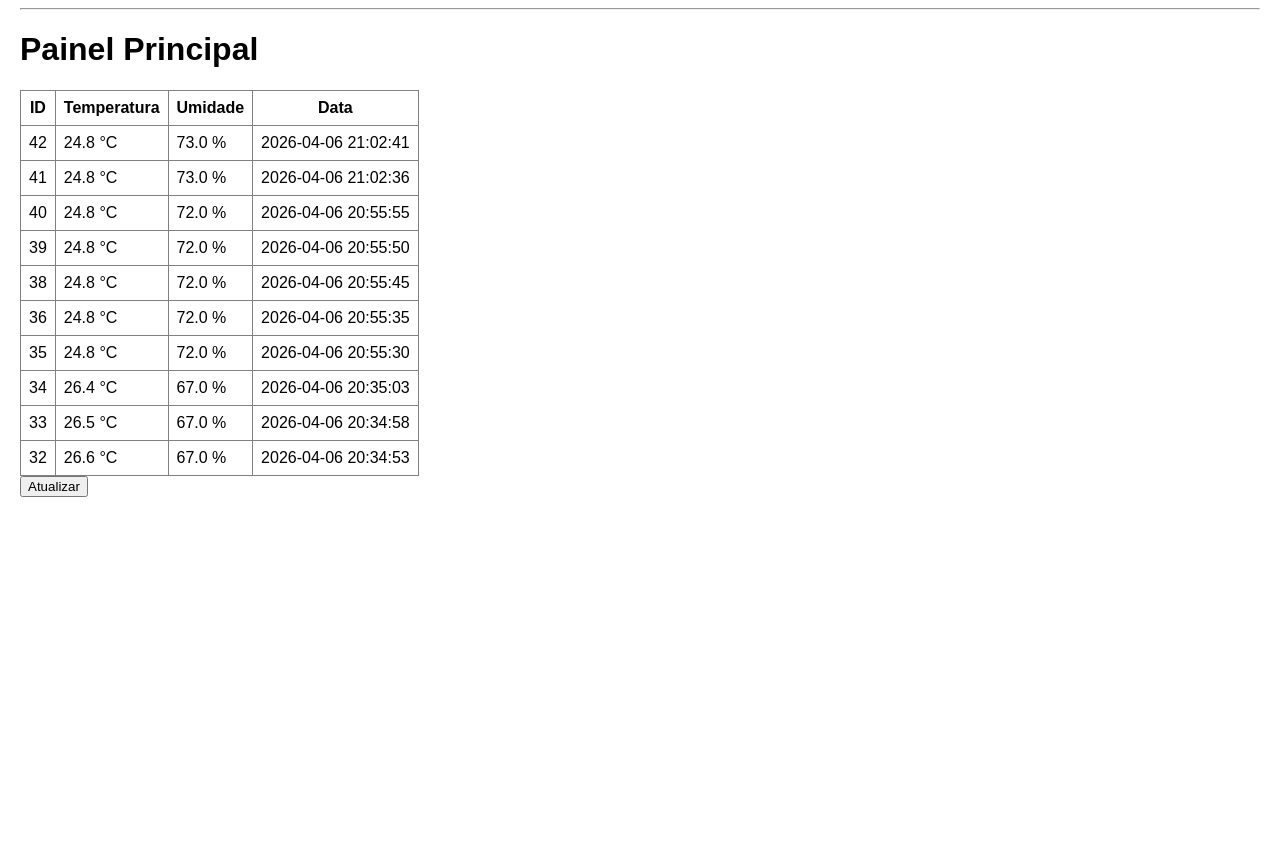
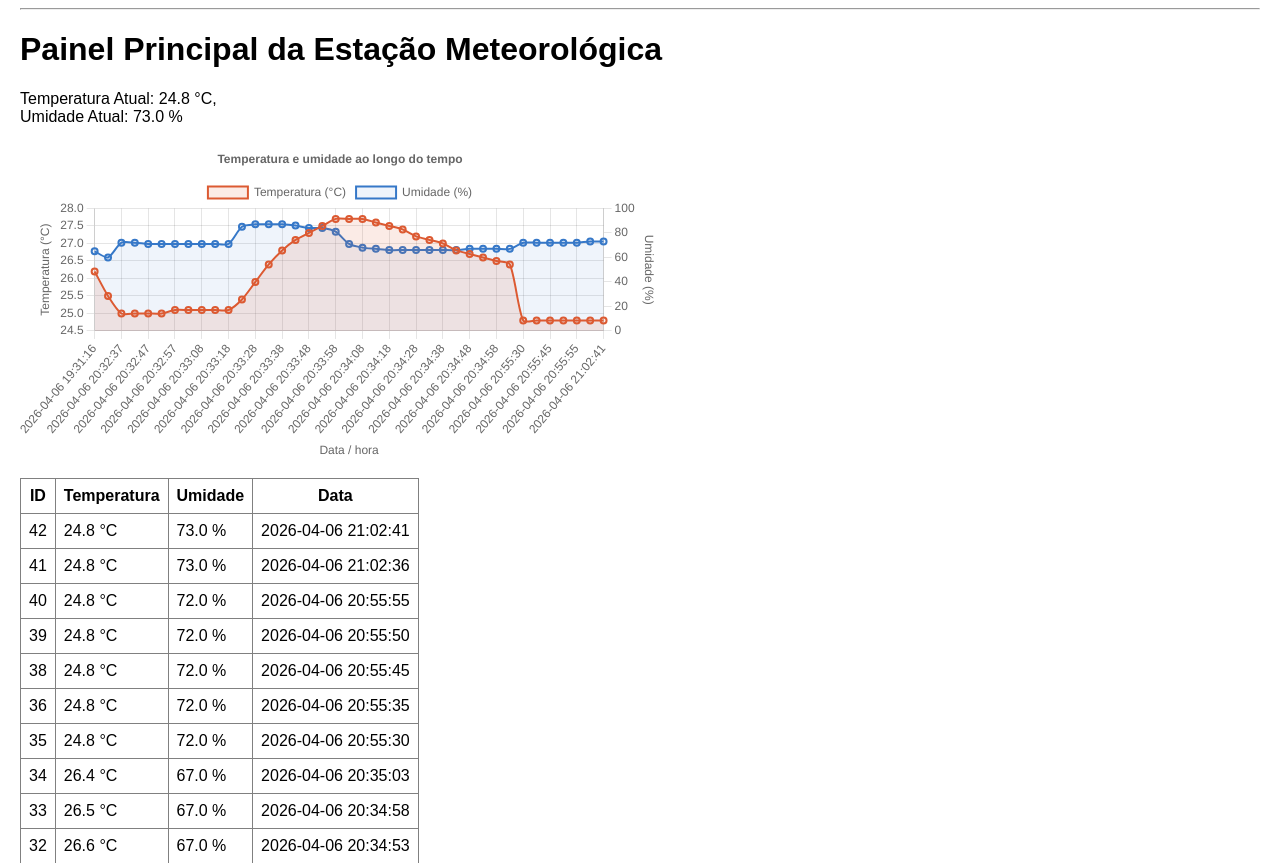
Before and after one commit to AmandaMartinez-R/estacao-meteorologica-murilo, a Flask app: page / in a window 1280 px wide. Shown: the part 38-901 px from the top of the page. Before the commit the page ends 535 px from the top, so only its background shows below. Run offline with Flask 3, Linux system fonts and the light colour scheme; data comes from the database, SQL or seed files in the repository; both versions use the stored data as it was after the commit.

Commit message:
feat: Adiciona gráfico de temperatura e umidade por tempo

```diff
--- a/src/app.py
+++ b/src/app.py
@@ -9,7 +9,7 @@ init_db()
 # rota GET / (painel principal)
 @app.route('/')
 def index():
-    leituras = listar_leituras(10)
+    leituras = listar_leituras(40)
 
     formato = request.args.get('formato')
 
--- a/src/static/css/style.css
+++ b/src/static/css/style.css
@@ -10,3 +10,10 @@ table {
 th, td {
     padding: 8px;
 }
+
+.chart-wrap {
+    position: relative;
+    max-width: 900px;
+    height: 320px;
+    margin: 1rem 0;
+}
--- a/src/templates/index.html
+++ b/src/templates/index.html
@@ -1,7 +1,19 @@
 {% extends 'base.html' %}
 
 {% block content %}
-<h1>Painel Principal</h1>
+<h1>Painel Principal da Estação Meteorológica</h1>
+
+{% if leituras %}
+<p>Temperatura Atual: {{ leituras[0].temperatura }} °C,
+<br>
+Umidade Atual: {{ leituras[0].umidade }} %</p>
+
+<div class="chart-wrap">
+    <canvas id="myChart"></canvas>
+</div>
+{% else %}
+<p>Ainda não há leituras registradas.</p>
+{% endif %}
 
 <table border="1">
     <tr>
@@ -11,7 +23,7 @@
         <th>Data</th>
     </tr>
 
-    {% for l in leituras %}
+    {% for l in leituras[:10] %}
     <tr>
         <td>{{ l.id }}</td>
         <td>{{ l.temperatura }} °C</td>
@@ -23,5 +35,78 @@
 
 <button onclick="atualizar()">Atualizar</button>
 
+{% if leituras %}
+{% set series = leituras|reverse|list %}
+<script src="https://cdn.jsdelivr.net/npm/chart.js"></script>
+<script>
+    const ctx = document.getElementById('myChart');
+    const labels = {{ series|map(attribute='timestamp')|list|tojson }};
+    const temps = {{ series|map(attribute='temperatura')|list|tojson }};
+    const umids = {{ series|map(attribute='umidade')|list|tojson }};
+    new Chart(ctx, {
+      type: 'line',
+      data: {
+        labels: labels,
+        datasets: [
+          {
+            label: 'Temperatura (°C)',
+            data: temps,
+            yAxisID: 'y',
+            borderColor: 'rgb(220, 90, 50)',
+            backgroundColor: 'rgba(220, 90, 50, 0.12)',
+            fill: true,
+            tension: 0.25,
+            borderWidth: 2
+          },
+          {
+            label: 'Umidade (%)',
+            data: umids,
+            yAxisID: 'y1',
+            borderColor: 'rgb(54, 120, 200)',
+            backgroundColor: 'rgba(54, 120, 200, 0.08)',
+            fill: true,
+            tension: 0.25,
+            borderWidth: 2
+          }
+        ]
+      },
+      options: {
+        responsive: true,
+        interaction: { mode: 'index', intersect: false },
+        plugins: {
+          title: {
+            display: true,
+            text: 'Temperatura e umidade ao longo do tempo'
+          },
+          legend: {
+            display: true
+          }
+        },
+        scales: {
+          x: {
+            title: { display: true, text: 'Data / hora' }
+          },
+          y: {
+            type: 'linear',
+            display: true,
+            position: 'left',
+            title: { display: true, text: 'Temperatura (°C)' },
+            beginAtZero: false
+          },
+          y1: {
+            type: 'linear',
+            display: true,
+            position: 'right',
+            title: { display: true, text: 'Umidade (%)' },
+            beginAtZero: true,
+            max: 100,
+            grid: { drawOnChartArea: false }
+          }
+        }
+      }
+    });
+</script>
+{% endif %}
+
 <script src="{{ url_for('static', filename='js/main.js') }}"></script>
 {% endblock %}
```
Also changed, not shown: src/dados.db.
